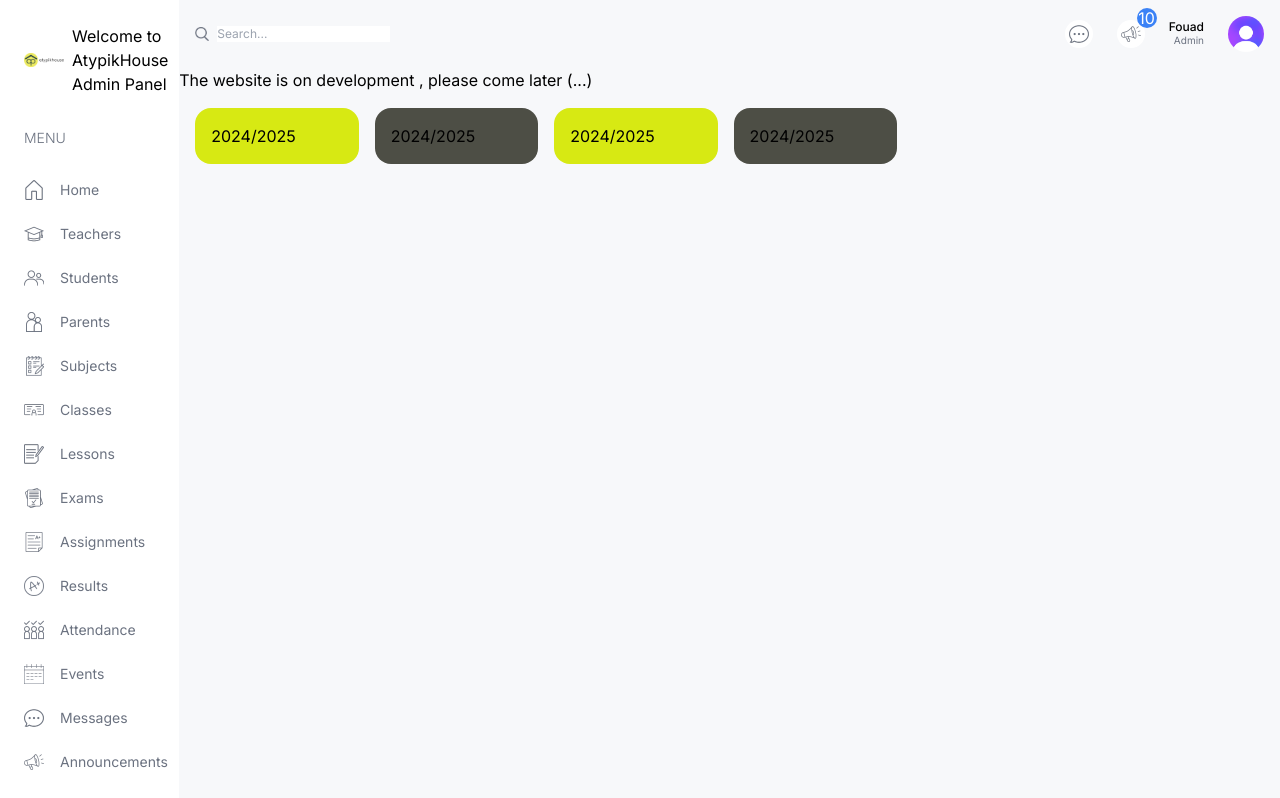
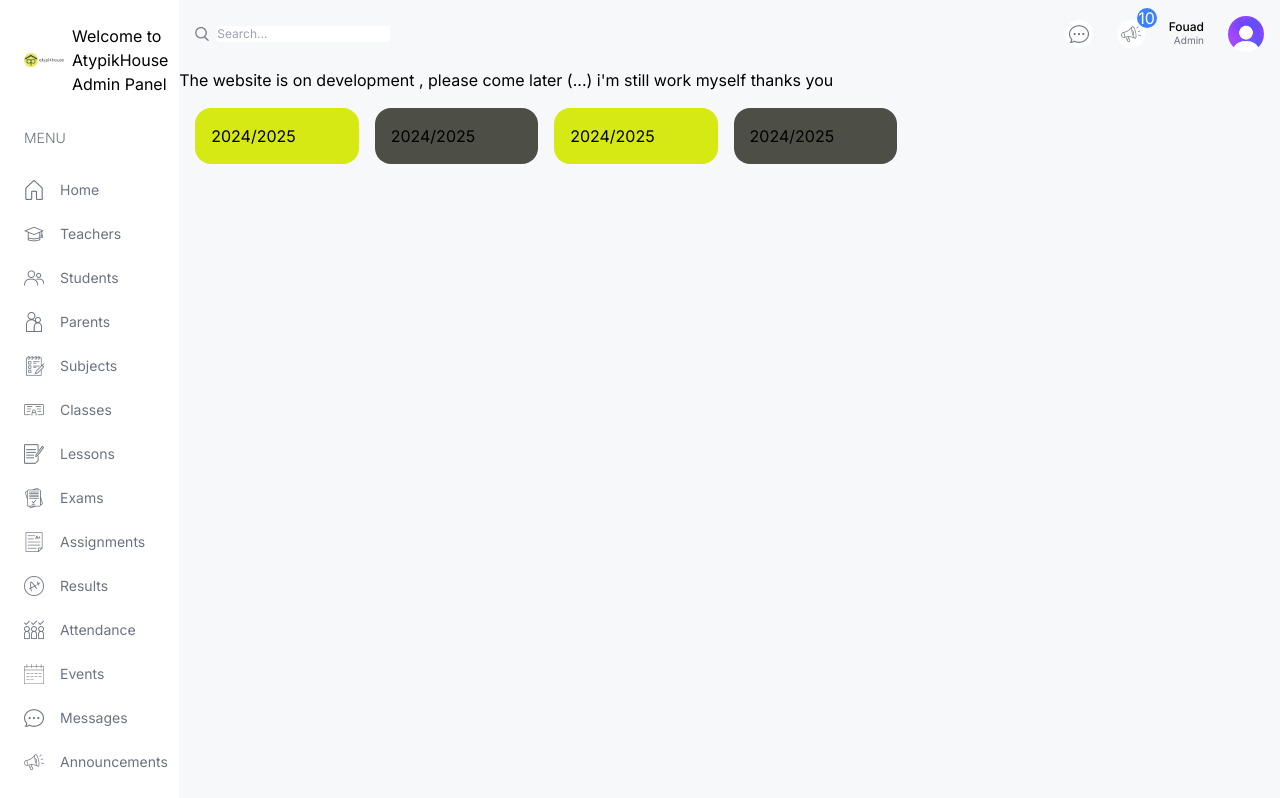
Before and after one commit to Fouad-berry/Responsive-ui-dashboard, a Next.js app: page /dashboard/admin in a window 1280 px wide. Shown: the top 798 px of the page. Built offline with nearby package versions, Linux system fonts and the light colour scheme.

Commit message:
Update layout.tsx

```diff
--- a/src/app/dashboard/layout.tsx
+++ b/src/app/dashboard/layout.tsx
@@ -20,6 +20,7 @@ export default function DashboardLayout({
             <div className="w-[86%] md:w-[92%] lg:w-[84%] xl:w-[86%] bg-[#F7F8FA] overflow-scroll">
                 <Navbar/>
                 The website is on development , please come later (...)
+                i'm still work myself thanks you
                 {children}
             </div>
         </div>
```
